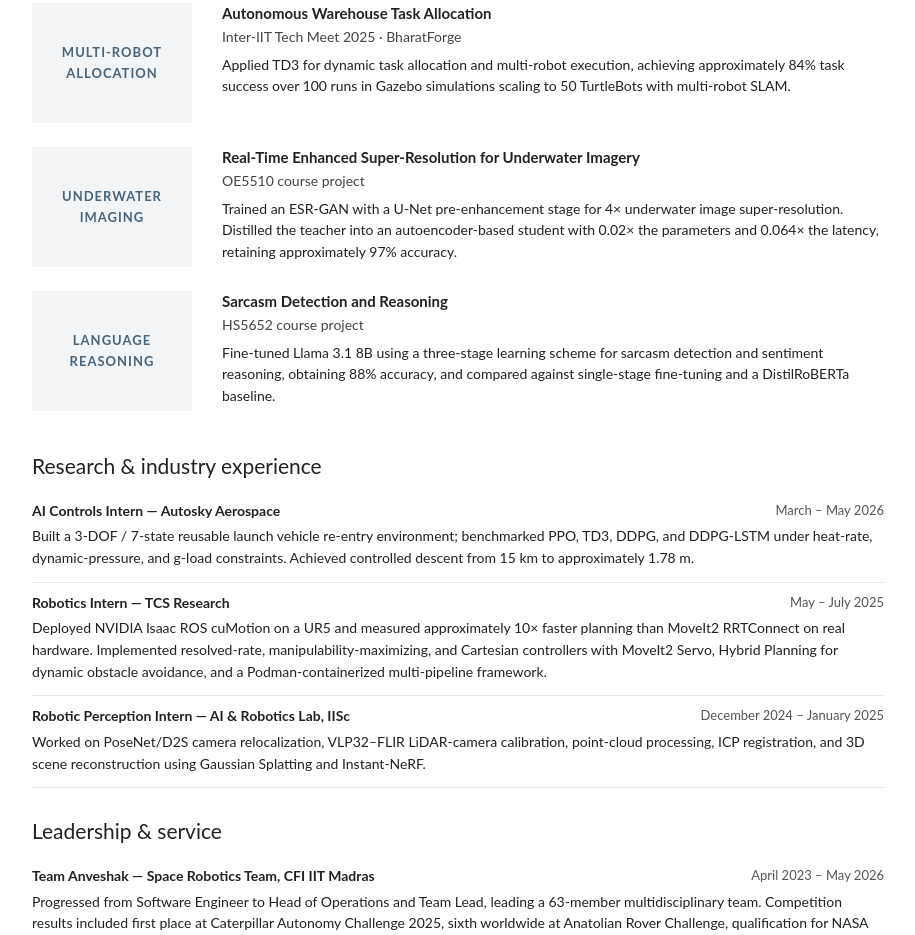
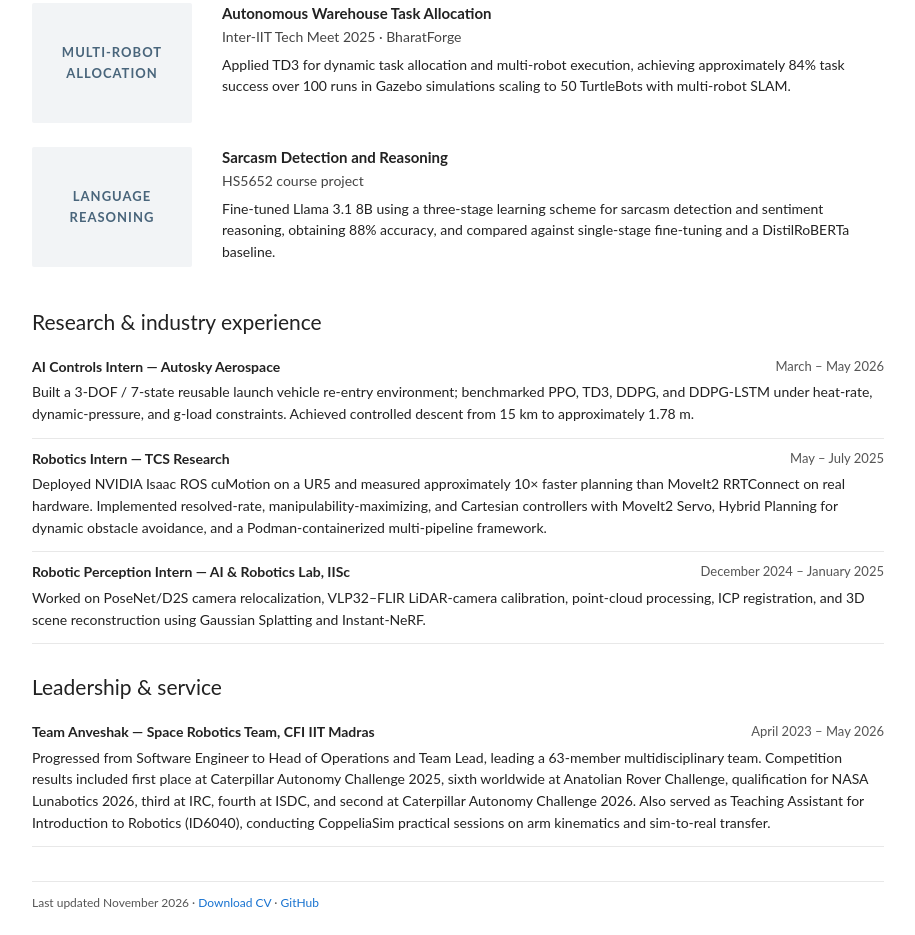
Before and after one commit to Redsapphire15/redsapphire15.github.io, a plain HTML site: page index.html in a window 1280 px wide. Shown: the part 1875-2810 px from the top of the page, without its empty margins (182-1097 px from the left). Drawn offline with Linux system fonts and the light colour scheme.

Commit message:
Remove ESR-GAN project duplicate of published paper

```diff
--- a/index.html
+++ b/index.html
@@ -141,14 +141,6 @@
       </div>
     </article>
 
-    <article class="paper">
-      <div class="paper-media"><div class="thumb text-thumb">UNDERWATER<br>IMAGING</div></div>
-      <div class="paper-info">
-        <div class="papertitle">Real-Time Enhanced Super-Resolution for Underwater Imagery</div>
-        <div class="paper-venue">OE5510 course project</div>
-        <p class="paper-desc">Trained an ESR-GAN with a U-Net pre-enhancement stage for 4× underwater image super-resolution. Distilled the teacher into an autoencoder-based student with 0.02× the parameters and 0.064× the latency, retaining approximately 97% accuracy.</p>
-      </div>
-    </article>
 
     <article class="paper">
       <div class="paper-media"><div class="thumb text-thumb">LANGUAGE<br>REASONING</div></div>
```
